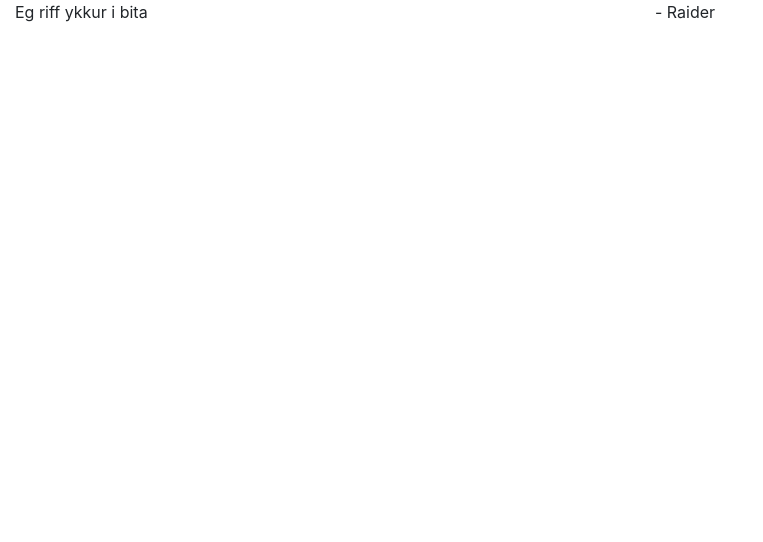
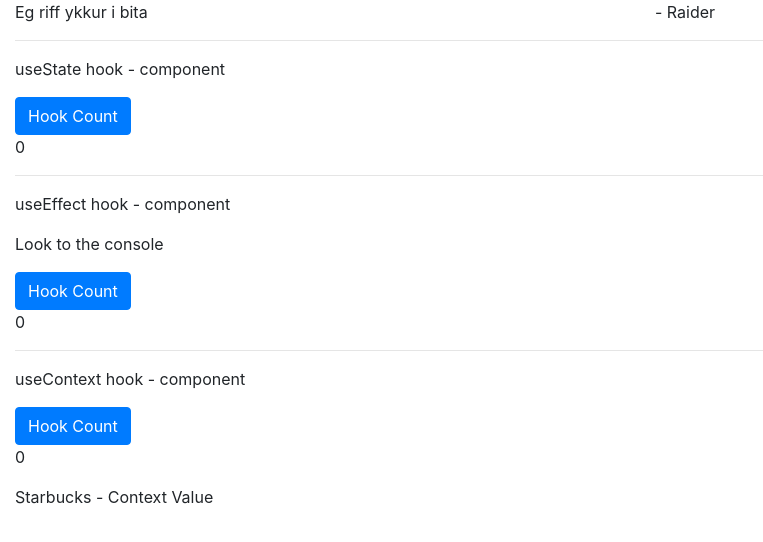
Before and after one commit to BarrelRider/custom-react-template, a React app: page / in a window 1280 px wide. Shown: the top 542 px of the page, without its empty margins (0-763 px from the left). Built offline with nearby package versions, Linux system fonts and the light colour scheme.

Commit message:
Basic React hooks example

```diff
--- a/src/components/App.js
+++ b/src/components/App.js
@@ -1,11 +1,26 @@
 import React from "react";
 import Person from './Person'
+
+import UseStateHook from './useStateHook';
+import UseEffectHook from './useEffectHook';
+import UseContextHook from './useContextHook';
+
+import RiffContext from '../contexts/riff.context';
+
 
 class App extends React.Component {
     render() {
         return (
             <div className="container-fluid">
-                <Person />
+                <Person/>
+                <hr/>
+                <UseStateHook/>
+                <hr/>
+                <UseEffectHook/>
+                <hr/>
+                <RiffContext.Provider value={{value: "Starbucks - Context Value"}}>
+                    <UseContextHook/>
+                </RiffContext.Provider>
             </div>
         );
     }
--- /dev/null
+++ b/src/components/useContextHook.js
@@ -0,0 +1,19 @@
+import React, { useState, useContext }  from 'react';
+import RiffContext from '../contexts/riff.context';
+
+const useContextHook = () => {
+
+    const [count, setCount] = useState(0);
+    const context = useContext(RiffContext);
+
+    return (
+        <div>
+            <p>useContext hook - component </p>
+            <button className="btn btn-primary" onClick={() => setCount(count + 1)}>Hook Count</button>
+            <p>{count}</p>
+            <p>{context.value}</p>
+        </div>
+    );
+};
+
+export default useContextHook;
--- /dev/null
+++ b/src/components/useEffectHook.js
@@ -0,0 +1,22 @@
+import React, { useState, useEffect } from 'react';
+
+
+const useEffectHook = () => {
+
+    const [count, setCount] = useState(0);
+
+    useEffect(() => {
+        console.log('Effected');
+    });
+
+    return (
+        <div>
+            <p>useEffect hook - component </p>
+            <p>Look to the console</p>
+            <button className="btn btn-primary" onClick={() => setCount(count + 1)}>Hook Count</button>
+            <p>{count}</p>
+        </div>
+    )
+}
+
+export default useEffectHook;
--- /dev/null
+++ b/src/components/useStateHook.js
@@ -0,0 +1,18 @@
+import React, { useState } from 'react';
+
+
+const useStateHook = () => {
+
+    const [count, setCount] = useState(0)
+
+
+    return (
+        <div>
+            <p>useState hook - component </p>
+            <button className="btn btn-primary" onClick={() => setCount(count + 1)}>Hook Count</button>
+            <p>{count}</p>
+        </div>
+    )
+}
+
+export default useStateHook;
--- /dev/null
+++ b/src/contexts/riff.context.js
@@ -0,0 +1,9 @@
+import React from 'react';
+
+
+const riffContext = React.createContext({
+    value: ""
+});
+
+
+export default riffContext;
```
